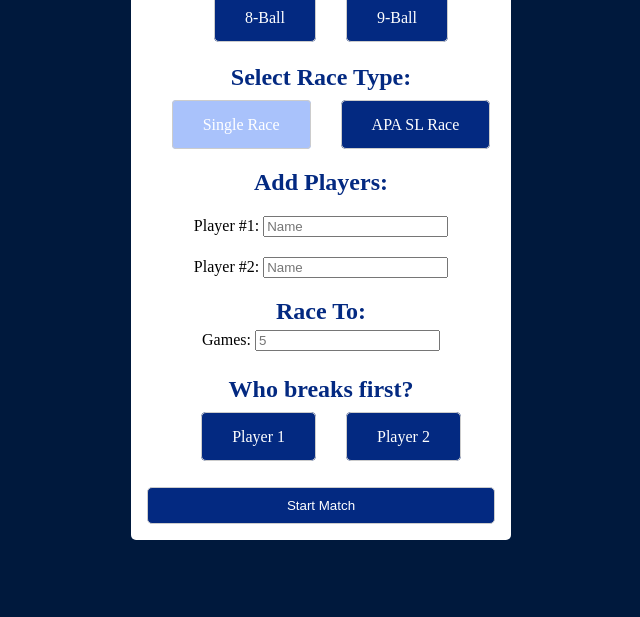
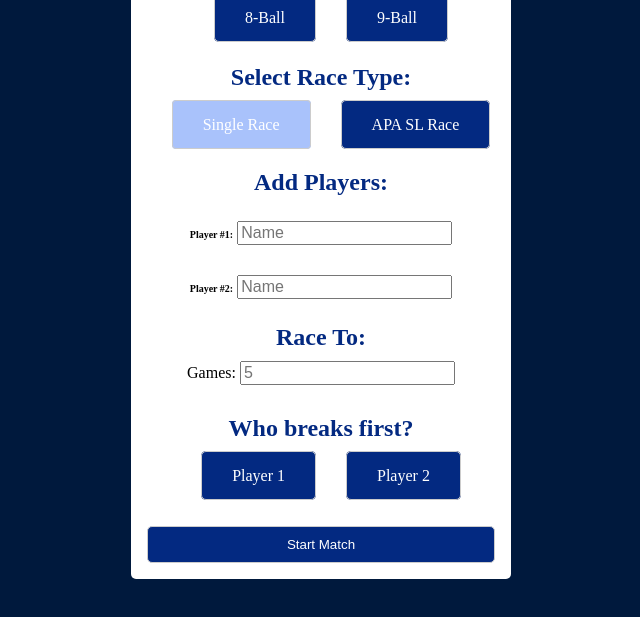
Before and after one commit to dilloncaldwell/scorekeeper, a plain HTML site: page index.html in a window 1280 px wide. Shown: the part 141-758 px from the top of the page, without its empty margins (319-959 px from the left). Drawn offline with Linux system fonts and the light colour scheme.

Commit message:
updated styles, player detail form inputs

```diff
--- a/css/style.css
+++ b/css/style.css
@@ -119,6 +119,15 @@ h3 {
 .player-details-form,
 .lagQ {
 	margin: 20px 0;
+}
+.player-details-form input,
+.race-to input {
+	font-size: medium;
+	margin: 5px 0;
+}
+.player-details-form label {
+	font-size: x-small;
+	font-weight: bold;
 }
 
 /* scoreboard */
```
